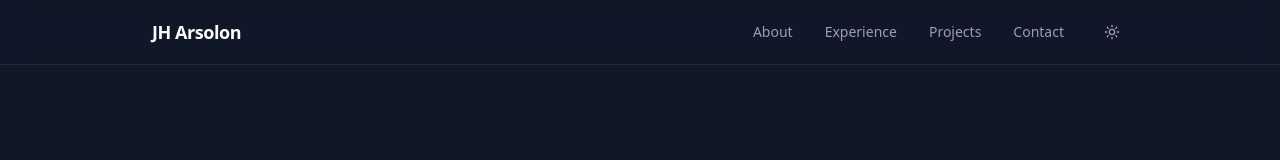
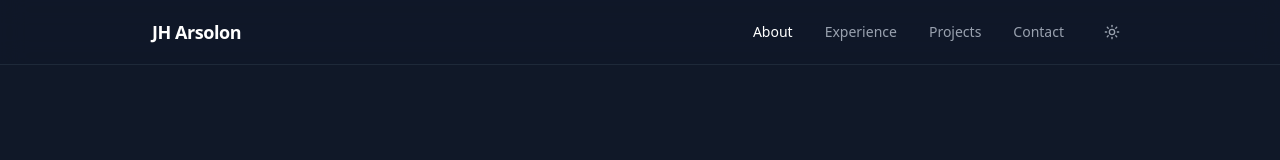
Before and after one commit to JIhushiru/portfolio, a React (Vite) app in the folder frontend/: page / in a window 1280 px wide. Shown: the top 160 px of the page. Built offline with nearby package versions, Linux system fonts and the light colour scheme.

Commit message:
feat: add active nav highlighting based on scroll position

```diff
--- a/frontend/src/App.tsx
+++ b/frontend/src/App.tsx
@@ -1,12 +1,14 @@
 import { skills, experience, projects } from "./constants/Constants";
-import { useState,useEffect } from 'react';
+import { useState, useEffect } from 'react';
 import Header from "./sections/Header";
 import Hero from "./sections/Hero";
 import About from "./sections/About";
 import Experience from "./sections/Experience"
 import Projects from "./sections/Projects";
 import ContactAndFooter from "./sections/ContactAndFooter";
+import BackToTop from "./components/BackToTop";
 import ReactGA from "react-ga4";
+import { useActiveSection } from "./hooks/useActiveSection";
 
 
 function App() {
@@ -14,6 +16,7 @@ function App() {
   const toggleDarkMode = () => {
     setIsDarkMode(!isDarkMode);
   }
+  const activeSection = useActiveSection();
 
   useEffect(() => {
     ReactGA.initialize("G-5QTV2CW04N");
@@ -22,12 +25,13 @@ function App() {
 
   return (
     <div className={`min-h-screen ${isDarkMode ? 'bg-gray-900' : 'bg-gray-50'}`}>
-      <Header isDarkMode = {isDarkMode} toggleDarkMode = {toggleDarkMode} />
-      <Hero isDarkMode = {isDarkMode}/>
-      <About isDarkMode= {isDarkMode} skills = {skills}/>
-      <Experience isDarkMode= {isDarkMode} experience={experience}/>
+      <Header isDarkMode={isDarkMode} toggleDarkMode={toggleDarkMode} activeSection={activeSection} />
+      <Hero isDarkMode={isDarkMode}/>
+      <About isDarkMode={isDarkMode} skills={skills}/>
+      <Experience isDarkMode={isDarkMode} experience={experience}/>
       <Projects isDarkMode={isDarkMode} projects={projects}/>
       <ContactAndFooter isDarkMode={isDarkMode}/>
+      <BackToTop isDarkMode={isDarkMode}/>
     </div>
   )
 }
--- /dev/null
+++ b/frontend/src/hooks/useActiveSection.ts
@@ -0,0 +1,29 @@
+import { useState, useEffect } from 'react';
+
+const sections = ['about', 'experience', 'projects', 'contact'];
+
+export function useActiveSection() {
+  const [active, setActive] = useState('');
+
+  useEffect(() => {
+    const observer = new IntersectionObserver(
+      (entries) => {
+        for (const entry of entries) {
+          if (entry.isIntersecting) {
+            setActive(entry.target.id);
+          }
+        }
+      },
+      { rootMargin: '-40% 0px -55% 0px' }
+    );
+
+    for (const id of sections) {
+      const el = document.getElementById(id);
+      if (el) observer.observe(el);
+    }
+
+    return () => observer.disconnect();
+  }, []);
+
+  return active;
+}
--- a/frontend/src/sections/Header.tsx
+++ b/frontend/src/sections/Header.tsx
@@ -4,9 +4,10 @@ import { useState } from 'react';
 type Props = {
     isDarkMode: boolean;
     toggleDarkMode: () => void;
+    activeSection: string;
 }
 
-export default function Header({ isDarkMode, toggleDarkMode }: Props) {
+export default function Header({ isDarkMode, toggleDarkMode, activeSection }: Props) {
     const [isMenuOpen, setIsMenuOpen] = useState(false);
 
     const toggleMenu = () => {
@@ -18,10 +19,10 @@ export default function Header({ isDarkMode, toggleDarkMode }: Props) {
     };
 
     const navLinks = [
-        { href: '#about', label: 'About' },
-        { href: '#experience', label: 'Experience' },
-        { href: '#projects', label: 'Projects' },
-        { href: '#contact', label: 'Contact' },
+        { href: '#about', label: 'About', id: 'about' },
+        { href: '#experience', label: 'Experience', id: 'experience' },
+        { href: '#projects', label: 'Projects', id: 'projects' },
+        { href: '#contact', label: 'Contact', id: 'contact' },
     ];
 
     return (
@@ -38,7 +39,11 @@ export default function Header({ isDarkMode, toggleDarkMode }: Props) {
                             <a
                                 key={link.href}
                                 href={link.href}
-                                className={`text-sm font-medium ${isDarkMode ? 'text-gray-400 hover:text-white' : 'text-gray-600 hover:text-gray-900'} transition-colors`}
+                                className={`text-sm font-medium transition-colors ${
+                                    activeSection === link.id
+                                        ? isDarkMode ? 'text-white' : 'text-gray-900'
+                                        : isDarkMode ? 'text-gray-400 hover:text-white' : 'text-gray-600 hover:text-gray-900'
+                                }`}
                             >
                                 {link.label}
                             </a>
@@ -77,7 +82,11 @@ export default function Header({ isDarkMode, toggleDarkMode }: Props) {
                                     key={link.href}
                                     href={link.href}
                                     onClick={closeMenu}
-                                    className={`text-sm font-medium px-3 py-2.5 rounded-lg ${isDarkMode ? 'text-gray-400 hover:text-white hover:bg-gray-800' : 'text-gray-600 hover:text-gray-900 hover:bg-gray-100'} transition-all`}
+                                    className={`text-sm font-medium px-3 py-2.5 rounded-lg transition-all ${
+                                        activeSection === link.id
+                                            ? isDarkMode ? 'text-white bg-gray-800' : 'text-gray-900 bg-gray-100'
+                                            : isDarkMode ? 'text-gray-400 hover:text-white hover:bg-gray-800' : 'text-gray-600 hover:text-gray-900 hover:bg-gray-100'
+                                    }`}
                                 >
                                     {link.label}
                                 </a>
```
